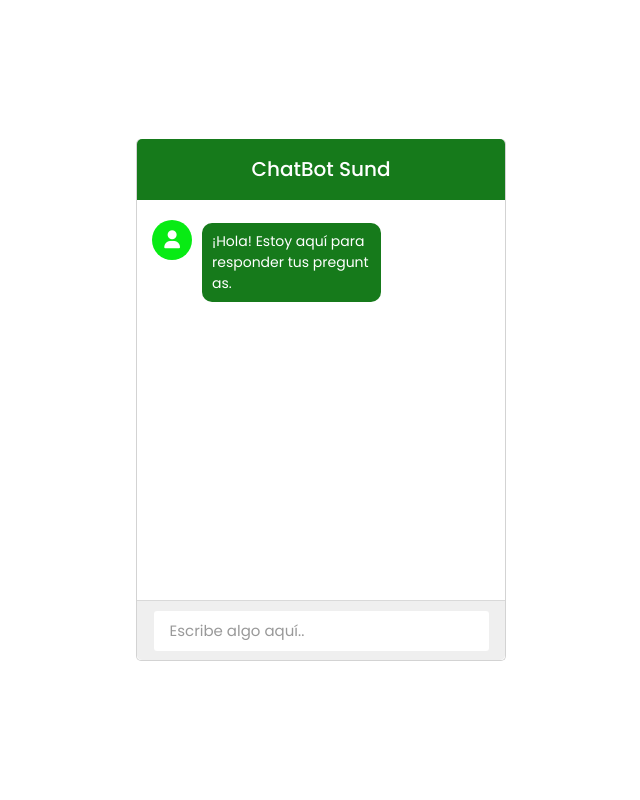
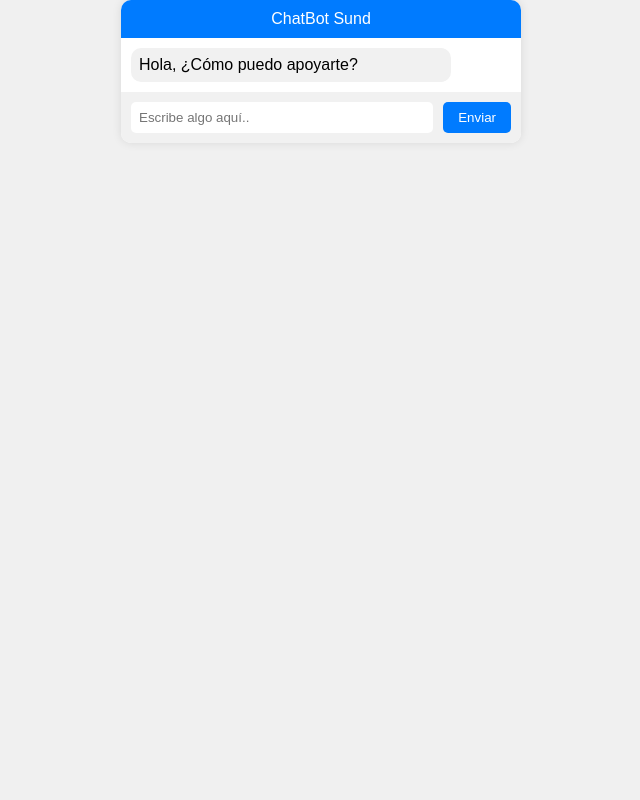
Before and after one commit to Hanssunder/chatbot-sund, a PHP site: page / in a window 1280 px wide. Shown: the whole page, without its empty margins (319-959 px from the left). Run offline with PHP 8.4, Linux system fonts and the light colour scheme; some libraries are stand-ins or nearby versions.

Commit message:
version chatsund 2.0

```diff
--- /dev/null
+++ b/index.html
@@ -0,0 +1,33 @@
+<!DOCTYPE html>
+<html lang="en">
+
+<head>
+    <meta charset="UTF-8">
+    <meta name="viewport" content="width=device-width, initial-scale=1.0">
+    <title>Chatbot Sund</title>
+    <link rel="stylesheet" href="style.css">
+</head>
+
+<body>
+    <div class="wrapper">
+        <div class="title">ChatBot Sund</div>
+        <div class="form">
+            <div class="bot-inbox inbox">
+                <div class="msg-header">
+                    <p id="greeting"></p>
+                </div>
+            </div>
+        </div>
+        <div class="typing-field">
+            <div class="input-data">
+                <input id="data" type="text" placeholder="Escribe algo aquí.." required>
+                <button id="send-btn">Enviar</button>
+            </div>
+        </div>
+    </div>
+
+    <script src="main.js"></script>
+
+</body>
+
+</html>
--- a/index.php
+++ /dev/null
@@ -1,86 +0,0 @@
-<!DOCTYPE html>
-<html lang="en">
-
-<head>
-    <meta charset="UTF-8">
-    <meta name="viewport" content="width=device-width, initial-scale=1.0">
-    <title>Chatbot Sund</title>
-    <link rel="stylesheet" href="style.css">
-    <script src="https://kit.fontawesome.com/a076d05399.js"></script>
-    <script src="https://code.jquery.com/jquery-3.5.1.min.js"></script>
-</head>
-
-<body>
-    <div class="wrapper">
-        <div class="title">ChatBot Sund</div>
-        <div class="form">
-            <div class="bot-inbox inbox">
-                <div class="icon">
-                    <i class="fas fa-user"></i>
-                </div>
-                <div class="msg-header">
-                    <p>Hola, ¿cómo puedo ayudarte?</p>
-                </div>
-            </div>
-        </div>
-        <div class="typing-field">
-            <div class="input-data">
-                <input id="data" type="text" placeholder="Escribe algo aquí.." required>
-                <button id="send-btn">Enviar</button>
-            </div>
-        </div>
-    </div>
-
-    <script>
-
-            // Dentro de tu script en index.php
-            $(document).ready(function() {
-                // ...
-
-                // Hacer una solicitud AJAX para obtener el mensaje inicial aleatorio
-                $.ajax({
-                    url: 'message.php?initialMessage=true', // Agrega el parámetro
-                    type: 'GET', // Solicitar por método GET
-                    success: function(result) {
-                        $(".msg-header p").text(result); // Actualiza el mensaje inicial en el chatbot
-                    }
-                });
-
-            });
-
-
-
-            $(document).ready(function() {
-                $("#send-btn").on("click", function() {
-                    $value = $("#data").val();
-                    $msg = '<div class="user-inbox inbox"><div class="msg-header"><p>' + $value + '</p></div></div>';
-                    $(".form").append($msg);
-                    $("#data").val('');
-
-                    // iniciar el código ajax
-                    $.ajax({
-                        url: 'message.php',
-                        type: 'POST',
-                        data: 'text=' + $value,
-                        success: function(result) {
-                            $replay = '<div class="bot-inbox inbox"><div class="icon"><i class="fas fa-user"></i></div><div class="msg-header"><p>' + result + '</p></div></div>';
-                            $(".form").append($replay);
-                            // cuando el chat baja, la barra de desplazamiento llega automáticamente al final
-                            $(".form").scrollTop($(".form")[0].scrollHeight);
-                        }
-                    });
-                });
-
-                // Detectar el evento "keydown" en el input
-                $("#data").on("keydown", function(event) {
-                    if (event.keyCode === 13) { // Código de tecla "Enter"
-                        event.preventDefault(); // Evitar el comportamiento por defecto (submit)
-                        $("#send-btn").click(); // Simular clic en el botón de enviar
-                    }
-                });
-            });
-    </script>
-
-</body>
-
-</html>
--- /dev/null
+++ b/main.js
@@ -0,0 +1,119 @@
+        const botMsgContainer = document.querySelector(".bot-inbox");
+        const inputField = document.getElementById("data");
+        const sendButton = document.getElementById("send-btn");
+
+        // Esta función genera una lista de saludos aleatorios
+        function getGreetings() {
+        var greetings = ["Hola, ¿cómo puedo ayudarte?", "Hola, ¿Qué necesitas?", "Hola, ¿Cómo puedo servirte?", "Hola, ¿Qué puedo hacer por ti?", "Hola, ¿Hay algo en lo que pueda ayudarte?", "Hola, ¿Cómo puedo apoyarte?", "Hola, ¿En qué puedo serte útil?"];
+        return greetings;
+        }
+
+        // Esta función muestra un saludo aleatorio
+        function showGreeting() {
+        var greetings = getGreetings();
+        var greeting = greetings[Math.floor(Math.random() * greetings.length)];
+        document.getElementById("greeting").innerHTML = greeting;
+        }
+
+        // Llamamos a la función showGreeting() cuando se carga la página
+        window.onload = showGreeting;
+
+        // Function to display a user message
+        function addUserMessage(message) {
+            const userMsgContainer = document.createElement("div");
+            userMsgContainer.classList.add("user-msg", "inbox");
+            userMsgContainer.innerHTML = `<div class="msg-header"><p>${message}</p></div>`;
+            botMsgContainer.appendChild(userMsgContainer);
+            inputField.value = "";
+        }
+
+        // Function to display a bot message
+        function addBotMessage(message) {
+            const botMsgContainer = document.querySelector(".bot-inbox");
+            const botMsg = document.createElement("div");
+            botMsg.classList.add("bot-msg", "inbox");
+            botMsg.innerHTML = `
+                <div class="msg-header"><p>${message}</p></div>
+            `;
+            botMsgContainer.appendChild(botMsg);
+        }
+
+        // Function to generate a random welcome message
+        function getRandomWelcomeMessage() {
+            const randomIndex = Math.floor(Math.random() * welcomeMessages.length);
+            return welcomeMessages[randomIndex];
+        }
+
+        // Function to handle user input and chatbot response
+        function handleUserInput() {
+            const userMessage = inputField.value;
+            addUserMessage(userMessage);
+
+            const botResponse = getBotResponse(userMessage);
+            addBotMessage(botResponse);
+        }
+
+        // Function to get chatbot's response based on user message
+        function getBotResponse(userMessage) {
+            userMessage = userMessage.toLowerCase(); // Convertir el mensaje del usuario a minúsculas
+            userMessage = userMessage.replace(/[.,\/#!$%\^&\*;:{}=\-_`~()]/g,""); // Eliminar signos y puntuaciones
+
+        function generateRandomResponse() {
+            const responses = ["¡Hola! ¿En qué puedo ayudarte hoy?"];
+            responses.push("¡hola! ¿Cómo te puedo ayudar?");
+            responses.push("¡Qué tal! ¿En qué puedo ayudarte?");
+            responses.push("¡Hola! ¿Qué puedo hacer por ti?");
+            return responses[Math.floor(Math.random() * responses.length)];
+            }
+
+            if (userMessage.includes("hola") || userMessage.includes("como estas") || userMessage.includes("ayudame") || userMessage.includes("saludos")) {
+            return generateRandomResponse();
+            } else if (userMessage.includes("computacion") || userMessage.includes("informática")) {
+                return "¡Claro! Estoy aquí para ayudarte con preguntas de informática. ¿En qué específicamente necesitas ayuda?";
+            } else if (userMessage.includes("programación") || userMessage.includes("codigo")) {
+                return "¡Hablando de programación! ¿Tienes alguna pregunta sobre un lenguaje en particular?";
+            } else if (userMessage.includes("python") || userMessage.includes("pyton")) {
+                return "Python es un lenguaje de programación ampliamente utilizado en las aplicaciones web, el desarrollo de software, la ciencia de datos y el machine learning (ML). Los desarrolladores utilizan Python porque es eficiente y fácil de aprender, además de que se puede ejecutar en muchas plataformas diferentes. El software Python se puede descargar gratis, se integra bien a todos los tipos de sistemas y aumenta la velocidad del desarrollo.";
+            } else if (userMessage.includes("como puedo usar py") || userMessage.includes("se usa py")) {
+                return "Python es usado en prácticamente todos los sectores de la industria y\n\
+                    de la ciencia que puedas imaginar, incluyendo:\n\
+                    Ciencia de datos, Aprendizaje automático (machine learning),\n\
+                    Desarrollo web., Enseñanza de computación y programación.\n\
+                    Visión por computadora y procesamiento de imágenes, Desarrollo de videojuegos.";
+            } else {
+                return "No estoy seguro de cómo responder a eso. ¡Pregúntame sobre informática o algo relacionado!";
+            }
+        }
+
+        // Function to handle user input and bot responses
+        function handleUserInput() {
+            const userMessage = inputField.value;
+            addUserMessage(userMessage);
+            const botResponse = getBotResponse(userMessage); // Obtener la respuesta del bot
+            addBotMessage(botResponse);
+        }
+
+
+
+        // Event listener for Enter key press
+        inputField.addEventListener("keydown", function (event) {
+            if (event.key === "Enter") {
+                handleUserInput();
+                inputField.value = ""; // Limpiar el campo de entrada después de enviar
+            }
+        });
+
+        // Event listener for Send button click
+        sendButton.addEventListener("click", function () {
+            handleUserInput();
+            inputField.value = ""; // Limpiar el campo de entrada después de enviar
+        });
+
+
+        // Event listener for page load
+        window.addEventListener("load", function () {
+            const welcomeMessage = getRandomWelcomeMessage();
+            const botWelcomeDiv = document.querySelector(".bot-inbox .msg-header p");
+            botWelcomeDiv.textContent = welcomeMessage;
+            addBotMessage(welcomeMessage);
+        });
--- a/message.php
+++ /dev/null
@@ -1,51 +0,0 @@
-<?php
-
-function getRandomGreeting() {
-    $greetings = [
-        "¡Hola! ¿En qué puedo ayudarte?",
-        "¡Bienvenido al chatbot! ¿Cómo puedo asistirte?",
-        "Hola, ¿en qué puedo ser de ayuda?",
-        "¡Hola! Estoy aquí para responder tus preguntas.",
-        "¡Saludos! ¿Cómo puedo ser de servicio?",
-        "¡Hola! ¿Qué necesitas saber hoy?",
-        "¡Hola! ¿Cómo estás? ¿En qué puedo ayudarte?",
-        "¡Bienvenido! ¿Qué puedo hacer por ti?",
-        "¡Hola! Espero que estés teniendo un buen día. ¿En qué puedo ayudarte?",
-        "¡Hola! Estoy aquí para proporcionarte información. ¿Qué deseas saber?",
-        "¡Hola! ¿En qué puedo colaborar contigo?",
-        "¡Bienvenido! Si tienes alguna pregunta, ¡estaré encantado de ayudarte!"
-    ];
-
-    $randomIndex = array_rand($greetings); // Elige un índice aleatorio del array
-    return $greetings[$randomIndex]; // Devuelve el saludo aleatorio
-}
-
-// Verificar si se solicita un mensaje inicial
-if (isset($_GET['initialMessage'])) {
-    echo getRandomGreeting(); // Imprime el mensaje inicial aleatorio
-    exit; // Detiene la ejecución para que no continúe con el resto del código
-}
-
-// conectando a la base de datos
-$conn = mysqli_connect("localhost", "root", "", "chatbot") or die("Database Error");
-
-// obteniendo el mensaje del usuario a través de ajax
-$getMesg = mysqli_real_escape_string($conn, $_POST['text']);
-
-//comprobando la consulta del usuario a la consulta de la base de datos
-$check_data = "SELECT replies FROM chatbot WHERE queries LIKE '%$getMesg%'";
-$run_query = mysqli_query($conn, $check_data) or die("Error");
-
-// si la consulta del usuario coincide con la consulta de la base de datos, mostraremos la respuesta; de lo contrario, irá a otra declaración
-if (mysqli_num_rows($run_query) > 0) {
-    //recuperando la reproducción de la base de datos de acuerdo con la consulta del usuario
-    $fetch_data = mysqli_fetch_assoc($run_query);
-    //almacenando la respuesta a una variable que enviaremos a ajax
-    $replay = $fetch_data['replies'];
-    echo $replay;
-} else {
-    echo "¡Lo siento, no puedo ayudarte con este inconveniente! Favor comunícate con el administrador en el siguiente enlace:
-
-    </br><a href='https://www.youtube.com/channel/UCSx6Q_sGCqk2q2xpLHmhrGw'>Contacto</a>";
-}
-?>
--- a/style.css
+++ b/style.css
@@ -1,151 +1,105 @@
-@import url('https://fonts.googleapis.com/css2?family=Poppins:wght@200;300;400;500;600;700&display=swap');
-*{
+
+body, h1, p, ul, li {
     margin: 0;
     padding: 0;
-    box-sizing: border-box;
-    font-family: 'Poppins', sans-serif;
-}
-html,body{
-    display: grid;
-    height: 100%;
-    place-items: center;
+    list-style: none;
 }
 
-::selection{
-    color: #fff;
-    background: #fd7d1c;
+body {
+    font-family: Arial, sans-serif;
+    background-color: #f0f0f0;
 }
 
-::-webkit-scrollbar{
-    width: 3px;
-    border-radius: 25px;
-}
-::-webkit-scrollbar-track{
-    background: #f1f1f1;
-}
-::-webkit-scrollbar-thumb{
-    background: #ddd;
-}
-::-webkit-scrollbar-thumb:hover{
-    background: #ccc;
+.wrapper {
+    max-width: 400px;
+    margin: 0 auto;
+    background-color: #fff;
+    border-radius: 10px;
+    box-shadow: 0 0 10px rgba(0, 0, 0, 0.1);
+    overflow: hidden;
 }
 
-.wrapper{
-    width: 370px;
-    background: #fff;
-    border-radius: 5px;
-    border: 1px solid lightgrey;
-    border-top: 0px;
+.title {
+    background-color: #007bff;
+    color: #fff;
+    padding: 10px;
+    text-align: center;
 }
-.wrapper .title{
-    background: #167a1b;
-    color: #fff;
-    font-size: 20px;
-    font-weight: 500;
-    line-height: 60px;
-    text-align: center;
-    border-bottom: 1px solid #167a1b;
-    border-radius: 5px 5px 0 0;
-}
-.wrapper .form{
-    padding: 20px 15px;
-    min-height: 400px;
+
+.form {
     max-height: 400px;
     overflow-y: auto;
+    padding: 10px;
+    display: flex;
+    flex-direction: column-reverse; /* Muestra los mensajes en orden inverso */
 }
-.wrapper .form .inbox{
-    width: 100%;
+
+.user-msg {
     display: flex;
-    align-items: baseline;
+    justify-content: flex-end;
+    margin-bottom: 15px;
 }
-.wrapper .form .user-inbox{
-    justify-content: flex-end;
-    margin: 13px 0;
+
+.bot-msg {
+    display: flex;
+    justify-content: flex-start;
+    margin-bottom: 15px;
 }
-.wrapper .form .inbox .icon{
-    height: 40px;
-    width: 40px;
+
+.msg-header {
+    padding: 8px;
+    background-color: #f1f1f1;
+    border-radius: 10px;
+    max-width: 80%; /* Limita el ancho del mensaje para evitar que sea muy largo */
+}
+
+.user-msg .msg-header {
+    background-color: #007bff;
     color: #fff;
-    text-align: center;
-    line-height: 40px;
-    border-radius: 50%;
-    font-size: 18px;
-    background: #08eb14;
+    margin-left: auto;
+    text-align: right;
 }
-.wrapper .form .inbox .msg-header{
-    max-width: 53%;
-    margin-left: 10px;
+
+.bot-msg .msg-header {
+    background-color: #f1f1f1;
+    color: #000; /* Cambia el color del texto para las respuestas del bot */
+    margin-right: auto; /* Alinea los mensajes del bot a la izquierda */
+    text-align: left;
 }
-.form .inbox .msg-header p{
+
+.typing-field {
+    background-color: #f1f1f1;
+    padding: 10px;
+    display: flex;
+    justify-content: space-between;
+    align-items: center;
+    position: sticky;
+    bottom: 0;
+}
+
+.input-data {
+    display: flex;
+    flex: 1;
+}
+
+.input-data input {
+    flex: 1;
+    padding: 8px;
+    border: none;
+    border-radius: 5px;
+    margin-right: 10px; /* Agregamos un margen derecho para separar el botón */
+}
+
+.input-data button {
+    background-color: #007bff;
     color: #fff;
-    background: #167a1b;
-    border-radius: 10px;
-    padding: 8px 10px;
-    font-size: 14px;
-    word-break: break-all;
+    border: none;
+    padding: 8px 15px;
+    border-radius: 5px;
+    cursor: pointer;
+    transition: background-color 0.2s;
 }
-.form .user-inbox .msg-header p{
-    color: #333;
-    background: #efefef;
+
+.input-data button:hover {
+    background-color: #0056b3;
 }
-.wrapper .typing-field{
-    display: flex;
-    height: 60px;
-    width: 100%;
-    align-items: center;
-    justify-content: space-evenly;
-    background: #efefef;
-    border-top: 1px solid #d9d9d9;
-    border-radius: 0 0 5px 5px;
-}
-.wrapper .typing-field .input-data{
-    height: 40px;
-    width: 335px;
-    position: relative;
-}
-.wrapper .typing-field .input-data input{
-    height: 100%;
-    width: 100%;
-    outline: none;
-    border: 1px solid transparent;
-    padding: 0 80px 0 15px;
-    border-radius: 3px;
-    font-size: 15px;
-    background: #fff;
-    transition: all 0.3s ease;
-}
-.typing-field .input-data input:focus{
-    border-color: rgba(0,123,255,0.8);
-}
-.input-data input::placeholder{
-    color: #999999;
-    transition: all 0.3s ease;
-}
-.input-data input:focus::placeholder{
-    color: #bfbfbf;
-}
-.wrapper .typing-field .input-data button{
-    position: absolute;
-    right: 5px;
-    top: 50%;
-    height: 30px;
-    width: 65px;
-    color: #fff;
-    font-size: 16px;
-    cursor: pointer;
-    outline: none;
-    opacity: 0;
-    pointer-events: none;
-    border-radius: 3px;
-    background: #167a1b;
-    border: 1px solid #167a1b;
-    transform: translateY(-50%);
-    transition: all 0.3s ease;
-}
-.wrapper .typing-field .input-data input:valid ~ button{
-    opacity: 1;
-    pointer-events: auto;
-}
-.typing-field .input-data button:hover{
-    background: #24fd1c;
-}
```
